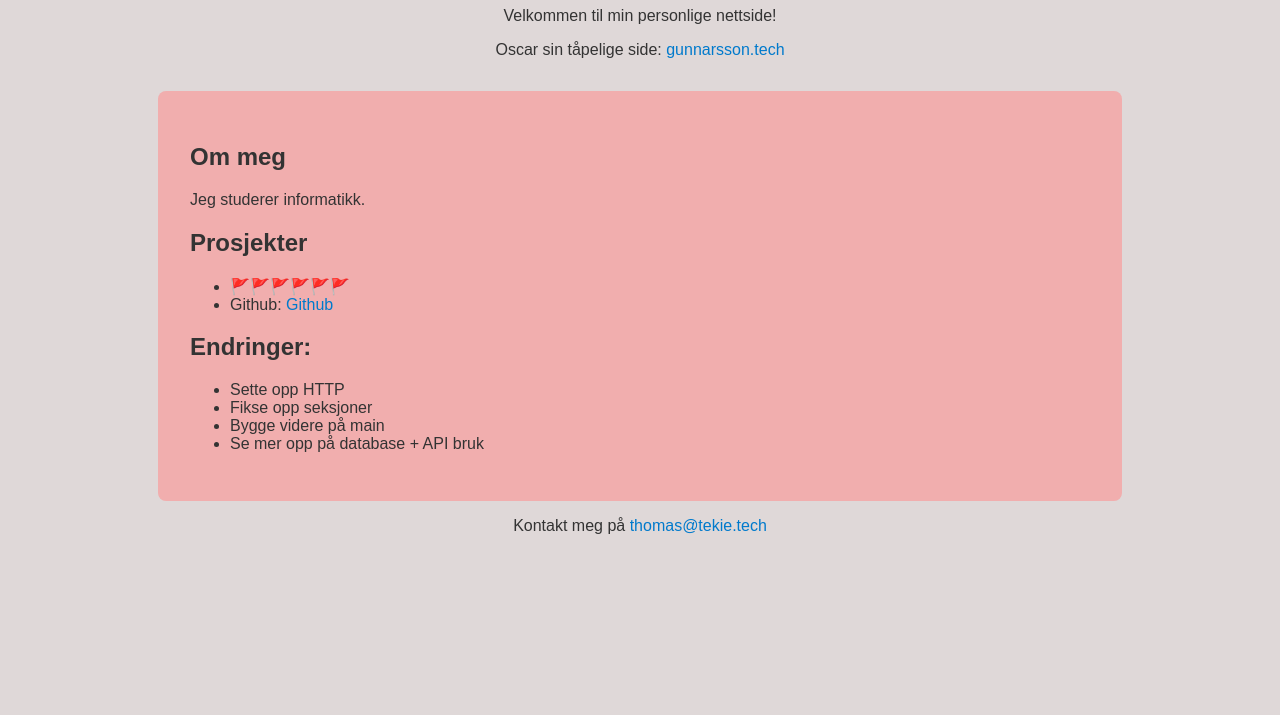
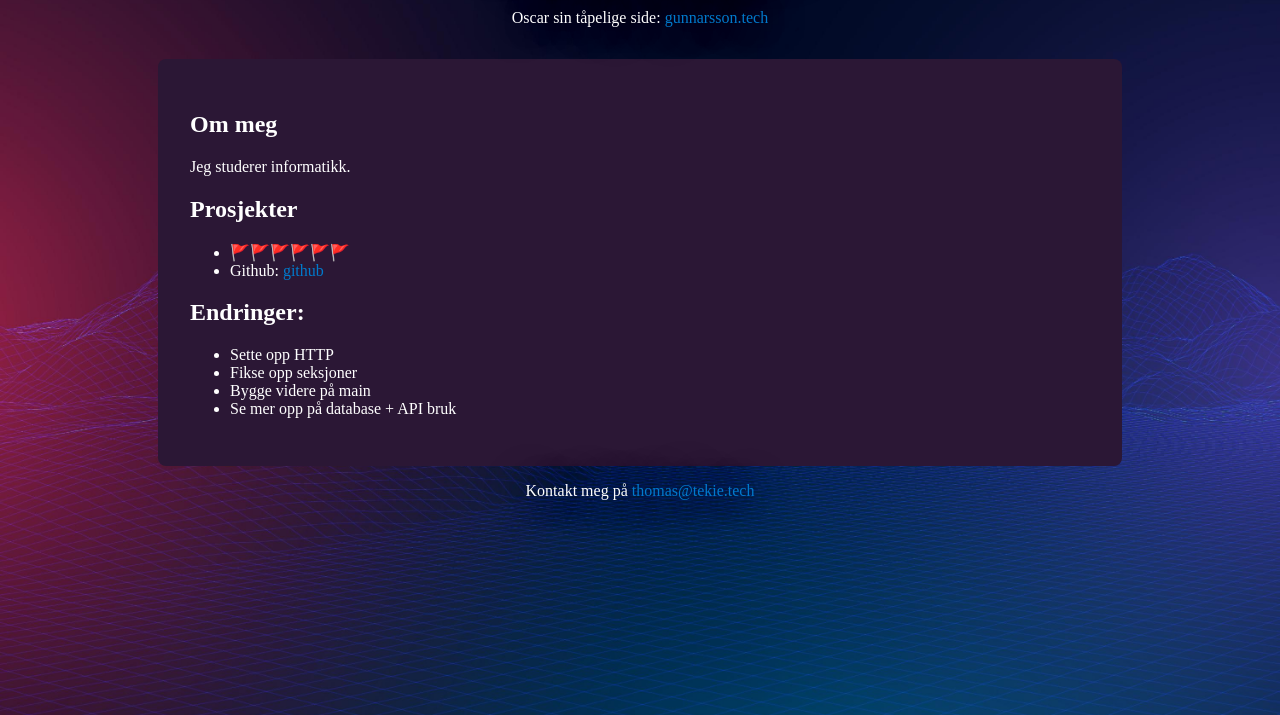
Before and after one commit to ThomasTekie00/thomastekie00.github.io, a plain HTML site: page index.html in a window 1280 px wide. Shown: the part 106-821 px from the top of the page. Before the commit the page ends 800 px from the top, so only its background shows below. Drawn offline with Linux system fonts and the light colour scheme.

Commit message:
Endret bakgrunn + farge på tekst

```diff
--- a/index.html
+++ b/index.html
@@ -25,7 +25,7 @@
       <h2>Prosjekter</h2>
       <ul>
         <li>🚩🚩🚩🚩🚩🚩</li>
-        <li>Github: <a href="https://github.com/ThomasTekie00" target = "_blank" rel = "noopener noreferrer"> Github</a></li>
+        <li>Github: <a href="https://github.com/ThomasTekie00" target = "_blank" rel = "noopener noreferrer"> github</a></li>
       </ul>
 
     <section>
--- a/style.css
+++ b/style.css
@@ -1,18 +1,27 @@
+html, body{
+  height: 100%;
+  margin: 0;
+}
+
 body {
-  font-family: Arial, sans-serif;
+  background-image: url("image/back.jpg");
+  background-size: cover;
+  background-position: center;
+  background-repeat: no-repeat;
   margin: 0;
-  padding: 2rem;
-  background-color: rgb(223, 216, 216);
-  color: #333;
+  padding: 0;
+
 }
 
 header, footer {
+  color: white;
   text-align: center;
+  text-shadow: 0 0 55px rgba(0,0,0,0.7);
   margin-bottom: 2rem;
 }
 
 h1 {
-  color: #206ea1ff;
+  color: rgb(245, 242, 242);
 }
 
 a {
@@ -25,9 +34,10 @@ a:hover {
 }
 
 main {
+  color: white;
   max-width: 900px;
   margin: auto;
-  background: rgb(241, 174, 174);
+  background: rgb(43, 23, 53);
   padding: 2rem;
   border-radius: 8px;
 }
```
Also changed, not shown: image/back.jpg (added).
